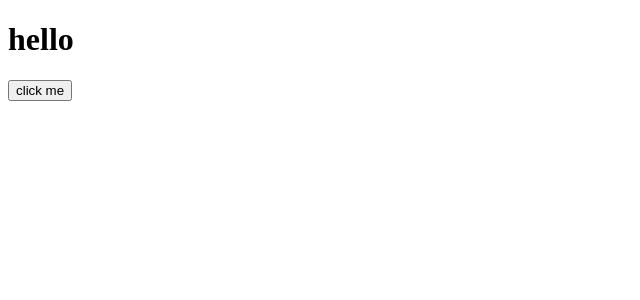
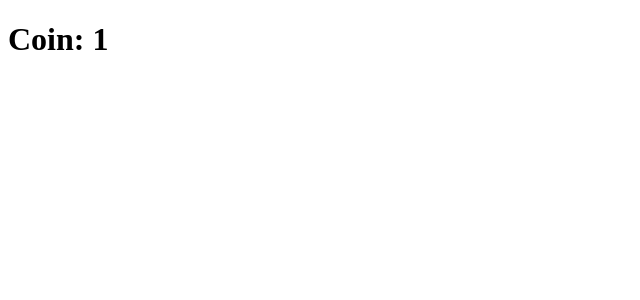
Before and after one commit to Leeje98/nomadcoders-reactMaster-CRYPTO_TRACKER, a React (Create React App) app: page /1 in a window 1280 px wide. Shown: the top 300 px of the page, without its empty margins (0-640 px from the left). Built offline with nearby package versions, Linux system fonts and the light colour scheme.

Commit message:
#5.0 Setup

```diff
--- a/package.json
+++ b/package.json
@@ -12,6 +12,8 @@
     "@types/react-dom": "^18.2.6",
     "react": "^18.2.0",
     "react-dom": "^18.2.0",
+    "react-query": "^3.39.3",
+    "react-router-dom": "^5.3.4",
     "react-scripts": "5.0.1",
     "styled-components": "^6.0.2",
     "typescript": "^4.9.5",
@@ -43,6 +45,7 @@
   },
   "devDependencies": {
     "@types/react-query": "^1.2.9",
+    "@types/react-router-dom": "^5.3.3",
     "@types/styled-components": "^5.1.26"
   }
 }
--- a/src/App.tsx
+++ b/src/App.tsx
@@ -1,45 +1,8 @@
-import styled from "styled-components";
-import Circle from "./Circle";
-import { useState } from "react";
+import Router from "./Router";
 
 
-const Container = styled.div`
-background-color: ${(props) => props.theme.bgColor};
-`;
-const H1 = styled.h1`
-color: ${(props) => props.theme.textColor};
-`;
-interface DummyProps {
-  text: string;
-  active?: boolean;
-}
-
-function Dummy ({text, active = false}: DummyProps) {
-  return (
-    <H1>{text}</H1>
-  )
-}
-
-// function App() {
-//   const onClick = (event:React.FormEvent<HTMLButtonElement>) => {}
-//   return (
-//     <Container>
-//        <Dummy active text='hello' />
-//        {/* <Dummy active={true} text='hello' /> - 위의 내용과 같다*/}
-//        <form>
-//         <button onClick={onClick}>click me</button>
-//        </form>
-//     </Container>
-//   );
-// }
-function App() {        // react-event이름-event를 발생시키는 Element이름을 사용하는 태그(객체)
-  const onClick = (event:React.MouseEvent<HTMLButtonElement>) => {}
-  return (
-    <Container>
-      <Dummy active text='hello' />
-      <button onClick={onClick}>click me</button>
-    </Container>
-  );
+function App() {
+  return <Router />
 }
 
 export default App;
--- /dev/null
+++ b/src/Router.tsx
@@ -0,0 +1,21 @@
+import React from 'react'
+import { BrowserRouter, Route, Switch } from 'react-router-dom'
+import Coins from './routes/Coins'
+import Coin from './routes/Coin'
+
+function Router() {
+  return (
+    <BrowserRouter>
+      <Switch>
+        <Route path="/:coinId">
+          <Coin />
+        </Route>
+        <Route path="/">
+          <Coins />
+        </Route>
+      </Switch>
+    </BrowserRouter>
+  )
+}
+
+export default Router
--- a/src/index.css
+++ /dev/null
@@ -1,13 +0,0 @@
-body {
-  margin: 0;
-  font-family: -apple-system, BlinkMacSystemFont, 'Segoe UI', 'Roboto', 'Oxygen',
-    'Ubuntu', 'Cantarell', 'Fira Sans', 'Droid Sans', 'Helvetica Neue',
-    sans-serif;
-  -webkit-font-smoothing: antialiased;
-  -moz-osx-font-smoothing: grayscale;
-}
-
-code {
-  font-family: source-code-pro, Menlo, Monaco, Consolas, 'Courier New',
-    monospace;
-}
--- a/src/index.tsx
+++ b/src/index.tsx
@@ -2,14 +2,14 @@
 import ReactDOM from 'react-dom/client';
 import App from './App';
 import { ThemeProvider } from 'styled-components';
-import { darkTheme, lightTheme } from './theme';
+import { theme } from './theme';
 
 const root = ReactDOM.createRoot(
   document.getElementById('root') as HTMLElement
 );
 root.render(
   <React.StrictMode>
-    <ThemeProvider theme={lightTheme}>
+    <ThemeProvider theme={theme}>
       <App />
     </ThemeProvider>
   </React.StrictMode>
--- /dev/null
+++ b/src/routes/Coin.tsx
@@ -0,0 +1,15 @@
+import React from 'react'
+import { useParams } from 'react-router-dom'
+
+interface RouteParams {
+    coinId: string;
+}
+
+function Coin() {
+    const { coinId } = useParams<RouteParams>();
+  return (
+    <h1>Coin: {coinId}</h1>
+  )
+}
+
+export default Coin
--- /dev/null
+++ b/src/routes/Coins.tsx
@@ -0,0 +1,9 @@
+import React from 'react'
+
+function Coins() {
+  return (
+    <h1>Coins</h1>
+  )
+}
+
+export default Coins
--- a/src/theme.ts
+++ b/src/theme.ts
@@ -1,13 +1,7 @@
 import { DefaultTheme } from "styled-components/dist/types";
 
-export const lightTheme: DefaultTheme = {
+export const theme: DefaultTheme = {
     bgColor: "white",
     textColor: "black",
     btnColor: "tomato",
 };
-
-export const darkTheme: DefaultTheme = {
-    bgColor: "black",
-    textColor: "white",
-    btnColor: "teal",
-};
```
Also changed, not shown: src/App.css (deleted, +0 -38 lines), src/reportWebVitals.ts (deleted, +0 -15 lines), src/setupTests.ts (deleted, +0 -5 lines), 2 other files (tests, documents, lock files or other folders).
